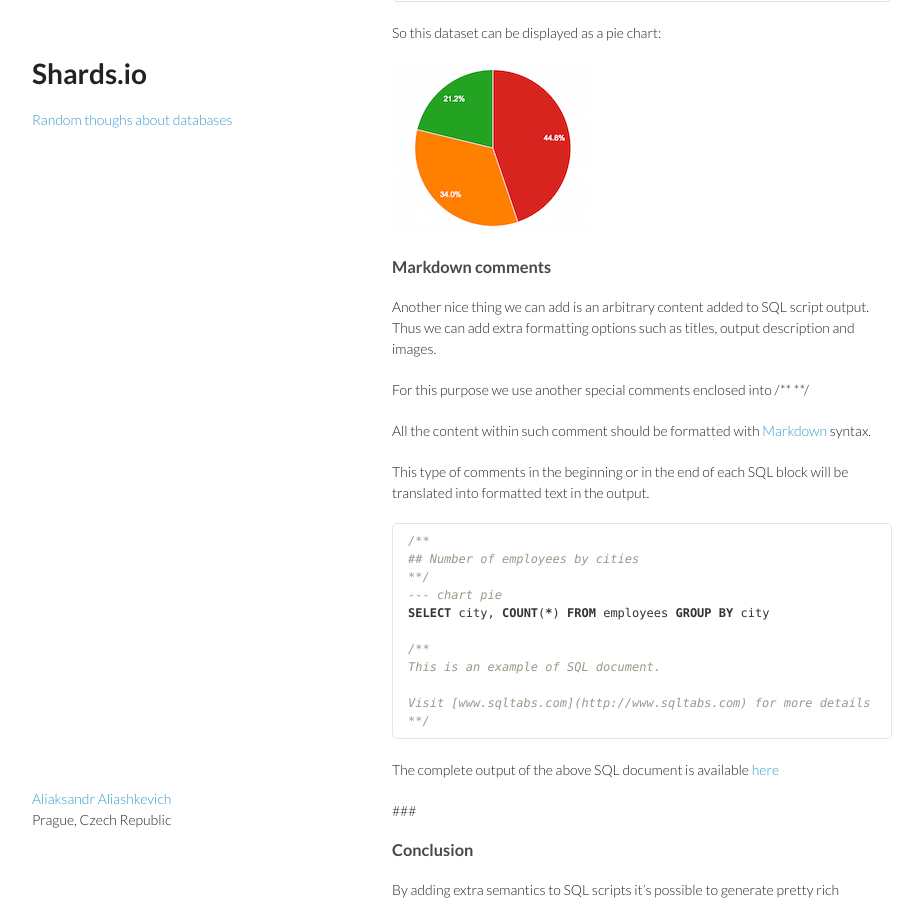
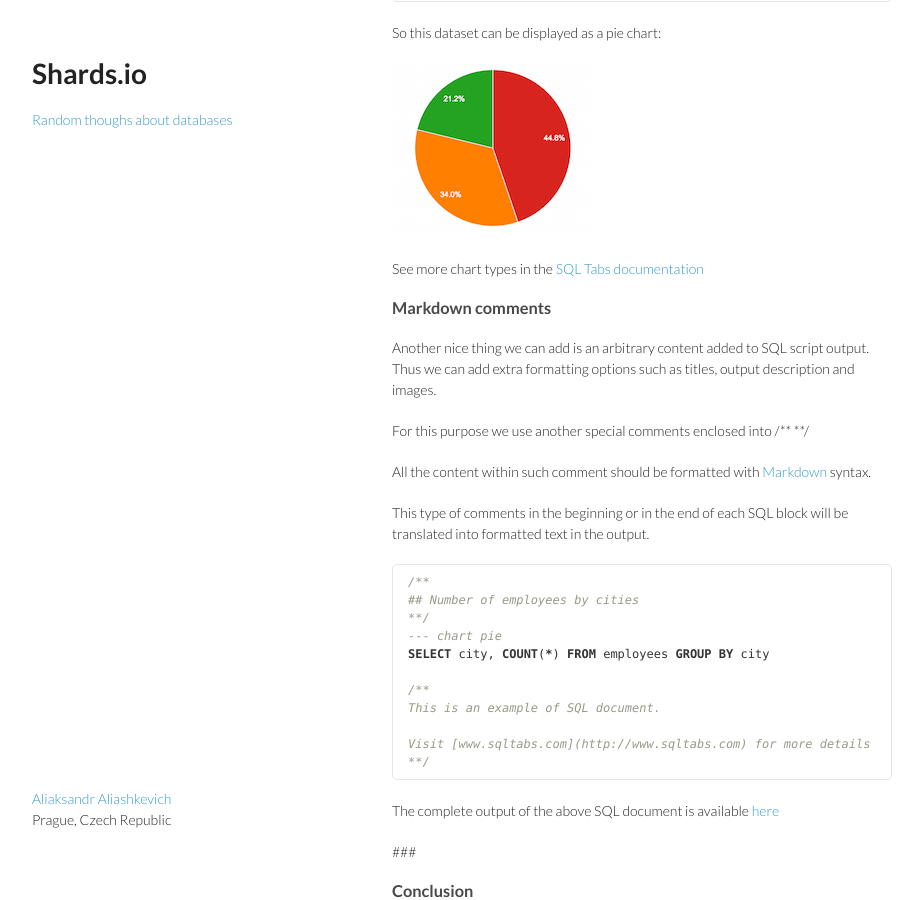
Before and after one commit to shardsio/shardsio.github.io, a Jekyll site: the page built from doc/sql_documents.md, in a window 1280 px wide and 900 px high, scrolled down 1219 px. Shown: the whole window, without its empty margins (178-1101 px from the left). Built offline with Jekyll 4.4.1, drawn with Linux system fonts in a browser that asks for light colours; Markdown is read by kramdown in place of the engine named in the settings; comment, search, counter and statistics services are not loaded.

Commit message:
link on charts doc

```diff
--- a/doc/sql_documents.md
+++ b/doc/sql_documents.md
@@ -59,6 +59,8 @@
 
 ![](/images/pie_chart.png)
 
+See more chart types in the [SQL Tabs documentation](http://www.sqltabs.com/doc#charts)
+
 
 ### Markdown comments
 
```
